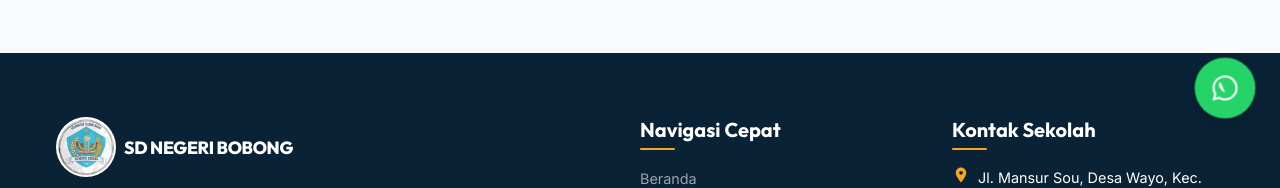
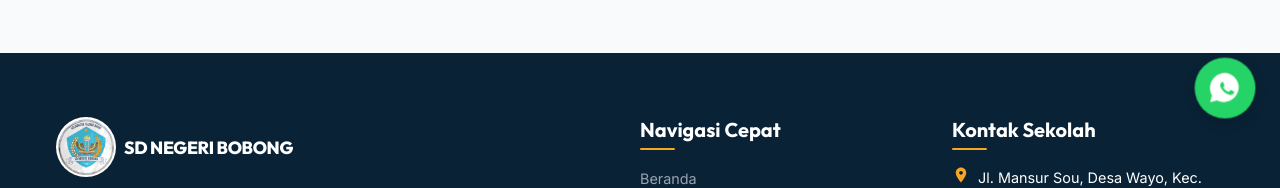
Before and after one commit to umamit/sdbobong, a Next.js app: page /ppdb-online/sukses in a window 1280 px wide. Shown: the part 657-845 px from the top of the page. Built offline with nearby package versions, Linux system fonts and the light colour scheme; no server answers.

Commit message:
Fix WhatsApp SVG logo receiver icon, teacher form style syntax, and ppdb-online sukses client-only style compilation issues

```diff
--- a/src/app/admin/teachers/edit/[id]/EditTeacherClient.js
+++ b/src/app/admin/teachers/edit/[id]/EditTeacherClient.js
@@ -311,7 +311,7 @@ export default function EditTeacherClient({ teacher }) {
             <div className="form-group" style={{ marginBottom: 'var(--space-lg)' }}>
               <label style={{ display: 'block', fontWeight: 600, marginBottom: '0.35rem' }}>Foto / Avatar *</label>
               <div style={{ display: 'flex', gap: 'var(--space-sm)', alignItems: 'center', marginBottom: 'var(--space-sm)' }}>
-                <div style={{ width: '70px', height: '70px', borderRadius: '50%', border: '2px solid var(--primary)', display: 'flex', alignItems: 'center', justify(content): 'center', overflow: 'hidden', flexShrink: 0, backgroundColor: 'var(--bg-main)' }}>
+                <div style={{ width: '70px', height: '70px', borderRadius: '50%', border: '2px solid var(--primary)', display: 'flex', alignItems: 'center', justifyContent: 'center', overflow: 'hidden', flexShrink: 0, backgroundColor: 'var(--bg-main)' }}>
                   <img id="avatar-preview" src={avatarPreview} alt="Preview" style={{ width: '100%', height: '100%', objectFit: 'cover' }} />
                 </div>
                 <div style={{ flex: 1 }}>
--- a/src/app/layout.js
+++ b/src/app/layout.js
@@ -90,7 +90,12 @@ export default async function RootLayout({ children }) {
 
         {/* Floating WhatsApp Button */}
         <a href="https://wa.me/6281234567890?text=Halo%20Operator%20SDN%20Bobong,%20saya%20ingin%20bertanya%20informasi..." className="floating-wa-btn no-print" target="_blank" rel="noreferrer" aria-label="Hubungi Operator Sekolah di WhatsApp">
-          <svg className="icon-svg" style={{ width: '30px', height: '30px' }} viewBox="0 0 24 24"><path fill="currentColor" d="M12.04 2c-5.46 0-9.91 4.45-9.91 9.91c0 1.75.46 3.45 1.32 4.95L2.05 22l5.25-1.38c1.45.79 3.08 1.21 4.74 1.21c5.46 0 9.91-4.45 9.91-9.91c0-2.65-1.03-5.14-2.9-7.01A9.816 9.816 0 0 0 12.04 2m.01 1.67c2.2 0 4.26.86 5.82 2.42a8.225 8.225 0 0 1 2.41 5.83c0 4.54-3.7 8.23-8.24 8.23c-1.48 0-2.93-.4-4.21-1.15l-.3-.18l-3.12.82l.83-3.04l-.2-.32a8.188 8.188 0 0 1-1.26-4.38c.01-4.54 3.7-8.24 8.25-8.24M8.53 7.33c-.15 0-.41.06-.63.3c-.22.24-.83.82-.83 2c0 1.19.86 2.33.98 2.49c.12.17 1.69 2.58 4.1 3.62c.58.25 1.03.4(1.38.51c.58.18 1.11.16 1.53.1c.47-.07 1.44-.59 1.65-1.17c.2-.58.2-1.07.14-1.17c-.06-.1-.22-.16-.47-.29c-.25-.12-1.47-.73-1.69-.81c-.22-.08-.39-.12-.55.12c-.17.25-.65.81-.8 1c-.15.16-.3.18-.55.06c-.25-.12-1.07-.4-2.03-1.25c-.75-.67-1.26-1.5-1.4-1.75c-.15-.25-.02-.39.11-.51c.11-.11.25-.29.37-.43c.12-.15.17-.25.25-.41c.08-.17.04-.31-.02-.43c-.06-.12-.55-1.33-.76-1.84c-.2-.48-.41-.42-.56-.43h-.48z"/></svg>
+          <svg className="icon-svg" style={{ width: '36px', height: '36px' }} viewBox="0 0 24 24">
+            {/* White speech bubble background */}
+            <path fill="#ffffff" d="M12.042 2C6.556 2 2.084 6.446 2.084 11.911c0 1.739.459 3.447 1.332 4.953L2.184 21.331l4.577-1.202a8.919 8.919 0 0 0 4.291 1.093h.004c5.486 0 9.957-4.446 9.957-9.911C21.013 6.446 16.541 2 12.042 2z"/>
+            {/* WhatsApp green telephone receiver */}
+            <path fill="#25D366" d="M17.79 15.398c-.187.524-1.083 1.002-1.514 1.066-.387.057-.876.082-1.413-.089-.325-.104-.743-.242-1.279-.473-2.25-.972-3.72-3.237-3.832-3.387-.112-.15-.916-1.218-.916-2.321s.579-1.646.785-1.871a.826.826 0 0 1 .599-.28c.063 0 .125.002.188.005.138.006.323-.052.504.383.187.449.636 1.553.692 1.666.056.112.075.244.019.393s-.112.243-.224.374c-.112.131-.235.293-.336.393-.113.112-.224.237-.099.458.131.225.631.959 1.304 1.554.757.664 1.523 1.012 1.804 1.113.224.112.486.044.711-.056.131-.058.544-.654.711-.879.15-.224.299-.187.504-.112s1.307.617 1.533.73c.225.112.374.168.43.263.056.094.056.543-.131 1.067z"/>
+          </svg>
         </a>
       </body>
     </html>
--- a/src/app/ppdb-online/sukses/page.js
+++ b/src/app/ppdb-online/sukses/page.js
@@ -1,3 +1,5 @@
+'use client';
+
 import Link from 'next/link';
 
 export default function PPDBSukses() {
```
